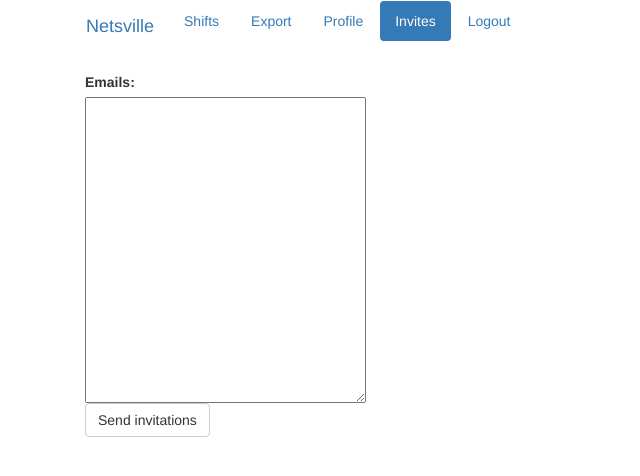
After one commit to yarokifor/TimeTracker, a Django app: page /send_registration in a window 1280 px wide. The commit adds this page. Shown: the top 476 px of the page, without its empty margins (0-640 px from the left). Run offline with Django 3.2, Linux system fonts and the light colour scheme; the visitor is signed in with stand-in values (Sample User, id 1); some libraries are stand-ins or nearby versions.

Commit message:
Added base for sending emails for user registration

```diff
--- a/shifts/models.py
+++ b/shifts/models.py
@@ -52,3 +52,9 @@ class Shift(models.Model):
     start = models.ForeignKey(Event, related_name = "start",on_delete = models.CASCADE)
     end = models.ForeignKey(Event, related_name = "end", on_delete = models.SET_NULL, null = True)
     tasks_completed = models.TextField()
+
+class Registration(models.Model):
+    class Meta:
+        permissions = (('can_send_registration','Can send a registration request.'),)
+    email = models.TextField()
+    key_hash = models.BinaryField()
--- a/shifts/templates/base.html
+++ b/shifts/templates/base.html
@@ -17,6 +17,7 @@
                             <li{% if request.path == "/shifts" %} class="active"{% endif %}><a href="/shifts">Shifts</a></li>
                             <li{% if request.path == "/export" %} class="active"{% endif %}><a href="/export">Export</a></li>
                             <li{% if request.path == "/profile" %} class="active"{% endif %}><a href="/profile">Profile</a></li>
+                            {% if perms.auth.can_send_registration  %}<li{% if request.path == "/send_registration" %} class="active"{% endif %}><a href="/send_registration">Invites</a></li>{% endif %}
                             <li><a href="/logout">Logout</a></li>
                         </ul>
                     {% endif %}
--- /dev/null
+++ b/shifts/templates/send_registration.html
@@ -0,0 +1,15 @@
+{% extends "base.html" %}
+{% block title %}
+{% endblock %}
+{% block main %}
+<div class="col-md-6">
+    <form id="emails" action="/send_registration" method="POST">
+        {% csrf_token %}
+        <label for="emails">Emails:</label>
+        </br>
+        <textarea cols=32 rows=15  name="emails"></textarea>
+        </br>
+        <button class="btn btn-default" type="sumbit">Send invitations</button>
+    </form>
+</div>
+{% endblock %}
--- a/shifts/urls.py
+++ b/shifts/urls.py
@@ -8,5 +8,6 @@ urlpatterns = [
     url(r'^shifts$', views.shifts),
     url(r'^export$', views.export),
     url(r'^profile$', views.profile),
-
+    url(r'^register$', views.register),
+    url(r'^send_registration$', views.send_registration),
 ]
--- a/shifts/views.py
+++ b/shifts/views.py
@@ -8,10 +8,15 @@ from django.contrib.auth.models import User
 from django.contrib.auth import authenticate, login, logout
 from django.core.exceptions import ObjectDoesNotExist
 from django.contrib import messages
-from shifts.models import Shift, Event, Profile
+from shifts.models import Shift, Event, Profile, Registration
 import bleach
 import datetime
 from django.utils import timezone
+import hashlib
+import random
+import os
+from django.core.mail import send_mail, send_mass_mail
+import base64
 
 def index(request):
     context = dict()
@@ -35,7 +40,8 @@ def login_handler(request):
 @login_required
 def logout_handler(request):
     logout(request)
-    return HttpResponseRedirect("/?message=succesful_logout")
+    messages.info(request, "You've been logout")
+    return HttpResponseRedirect("/")
 
 @login_required
 def shifts(request):
@@ -175,3 +181,90 @@ def profile(request):
         request.user.profile.save()
 
     return render(request, "profile.html", context)
+
+def register(request):
+    context = dict()
+    key = request.GET.get('key')
+    if key == None:
+        messages.error(request, 'Registant doesn\'t exist.')
+        return HttpResponseRedirect('/')
+    key = base64.urlsafe_b64decode(key)
+    key_hash = hashlib.sha512(key).digest()
+    registants = Registration.objects.filter(key_hash = key_hash)
+    if len(registants) <= 0:
+        messages.error(request, 'Registant doesn\'t exist.')
+        return HttpResponseRedirect('/')
+    elif len(registants) > 1:
+        messages.error(request, 'Duplicate key. Something funky is going on and I am not leting you through.')
+        return HttpResponseRedirect('/')
+    elif request.method == 'GET':
+        context['email'] = registants[0].email
+        return render(request, 'registration.html', context)
+    elif request.method == 'POST':
+        #TODO: Add checking for user input
+        try:
+            User.objects.create_user(
+                username = request.POST['username'],
+                email = registants[0].email,
+                password = request.POST['password'],
+                frist_name = request.POST['first_name'],
+                last_name = request.POST['last_name'])
+        except:
+            messages.error(request, 'There was an error creating your account. Please try again.')
+            return HttpResponseRedirect('/register?key=%s'%request.GET.get('key'))
+        else:
+            registants[0].delete()
+
+        messages.info(request, 'Your account was succefully created. Please login.')
+        return HttpResponseRedirect('/')
+
+@login_required
+def send_registration(request):
+    if request.method == 'POST':
+        emails = request.POST.get("emails")
+        if emails == None:
+            messages.error(request, 'No valid emails.')
+        emails = emails.split('\n')
+        host = request.get_host()
+
+        url = "%s://%s/register?key=%%s"%(
+            request.scheme,
+            request.get_host(),
+            )
+
+        emails_to_send = list()
+        for email in emails:
+            if '@' in email:
+                if len(Registration.objects.filter(email = email)) <= 0:
+                    key = os.urandom(33)
+                    key_hash = hashlib.sha512(key).digest()
+                    key = base64.urlsafe_b64encode(key)
+                    user_url = url % key.decode('utf-8')
+                    Registration(email = email, key_hash = key_hash).save()
+
+                    msg = '''Hello,
+                    You've reviced an invitation to join Netsville's Time Tracker. Please click the link to registrator:
+
+                    %s
+                    '''%(user_url)
+
+                    emails_to_send.append((
+                        'Time Tracker Registration', #Subject
+                        msg,                         #Message
+                        'noreply@netsville.com',     #From address
+                        [email]))                    #To address
+                else:
+                    messages.error(request, 'An invitation has already been sent to \'%s\'.' % email)
+            else:
+                 messages.error(request, '\'%s\' is an invalid email.'% email)
+
+        successfully_delivered = 0
+        if len(emails_to_send) > 0:
+            #try:
+            successfully_delivered = send_mass_mail(emails_to_send)
+            #except:
+            #    messages.error(request, 'There was an error sending emails')
+            messages.info(request, '%d/%d emails were succfully sent.'%(successfully_delivered, len(emails_to_send)))
+        else:
+            messages.error(request, 'No emails were succfully valided and therefore there was no attemp to send email.')
+    return render(request, 'send_registration.html')
```
Also changed, not shown: shifts/templates/registration.html (added, +26 -0 lines), shifts/migrations/0005_registration.py (added).
